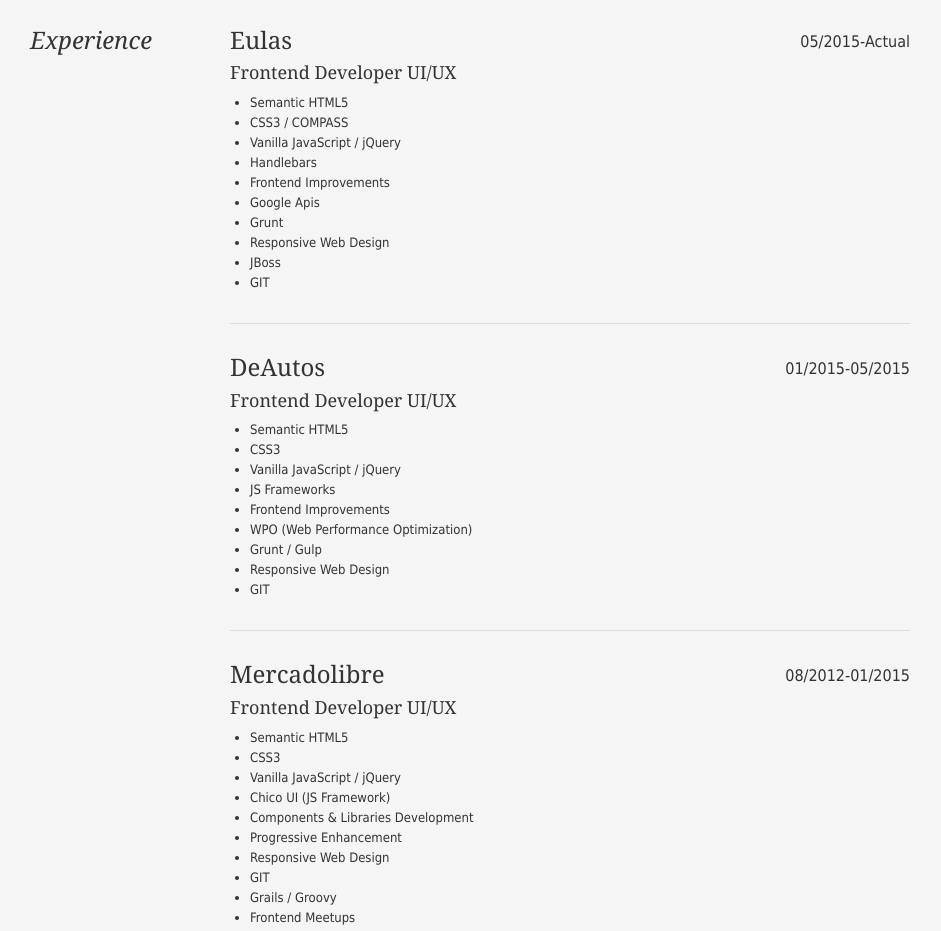
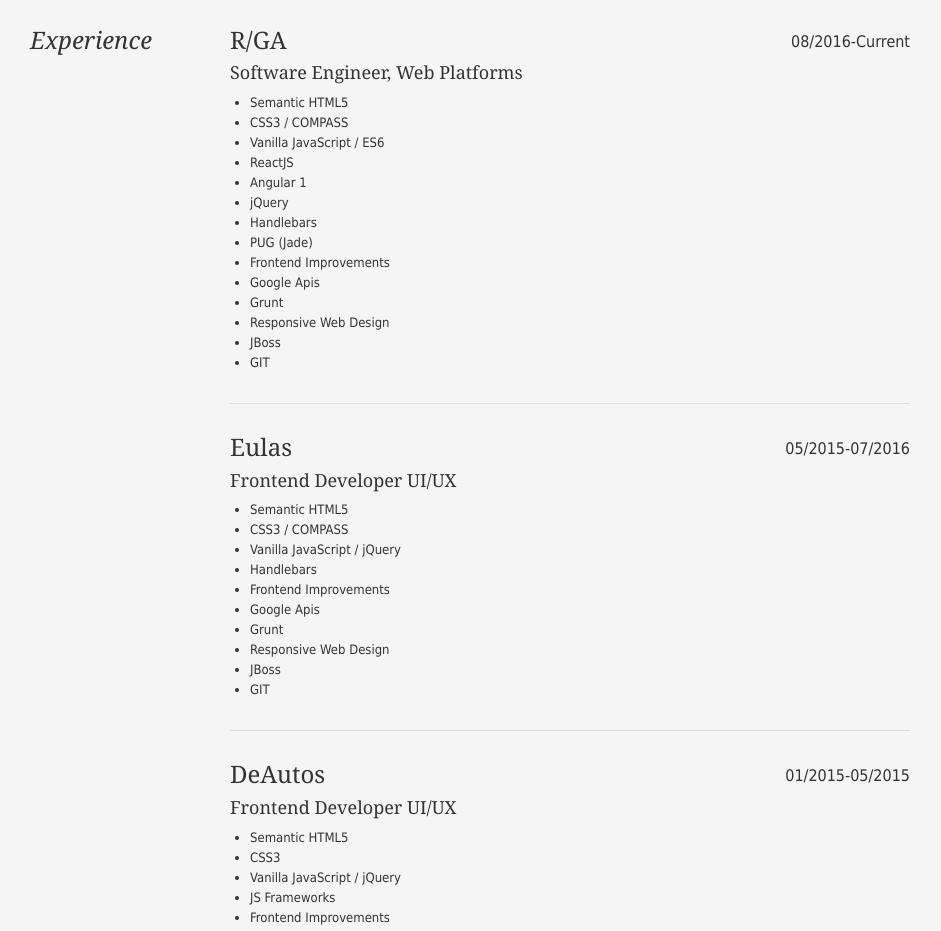
Before and after one commit to mgimenez/joptiwebs, a plain HTML site: page cv/index.html in a window 1280 px wide. Shown: the part 751-1682 px from the top of the page, without its empty margins (170-1111 px from the left). Drawn offline with Linux system fonts and the light colour scheme.

Commit message:
updated cv

```diff
--- a/cv/index.html
+++ b/cv/index.html
@@ -42,7 +42,7 @@
 
 					<p>Since 2010, I have worked as a freelancer, developping sites and applications web meeting tight, high-pressure deadlines while ensuring consistent operation.</p>
 
-					<p>I am also employed of Eulas in where I'm integral part of 10-person team, which develops E-Commerce web apps for multiple brands.</p>
+					<p>I am also employed of R/GA Buenos Aires in where we work in contact with offices of differents countries developing web-apps for multiple brands.</p>
 
 					<p>My passion for technology extends far beyond the day-to-day demands of my work: I keep a constant eye on emerging trends in the field, so that I'm always updated on the latest advances, with the goal of ensuring that the quality and scope of my work are always expanding.</p>
 				</div>
@@ -82,9 +82,30 @@
 				<h2>Experience</h2>
 				<div class="content-right">
 					<div class="job box-content">
+						<h2>R/GA</h2>
+						<h3>Software Engineer, Web Platforms</h3>
+						<h4 class="job-date">08/2016-Current</h4>
+						<ul>
+							<li>Semantic HTML5</li>
+							<li>CSS3 / COMPASS</li>
+							<li>Vanilla JavaScript / ES6</li>
+							<li>ReactJS</li>
+							<li>Angular 1</li>
+							<li>jQuery</li>
+							<li>Handlebars</li>
+							<li>PUG (Jade)</li>
+							<li>Frontend Improvements</li>
+							<li>Google Apis</li>
+							<li>Grunt</li>
+							<li>Responsive Web Design</li>
+							<li>JBoss</li>
+							<li>GIT</li>
+						</ul>
+					</div>
+					<div class="job box-content">
 						<h2>Eulas</h2>
 						<h3>Frontend Developer UI/UX</h3>
-						<h4 class="job-date">05/2015-Actual</h4>
+						<h4 class="job-date">05/2015-07/2016</h4>
 						<ul>
 							<li>Semantic HTML5</li>
 							<li>CSS3 / COMPASS</li>
```
Also changed, not shown: cv/index-es.html (+23 -2 lines), 1 other file.
